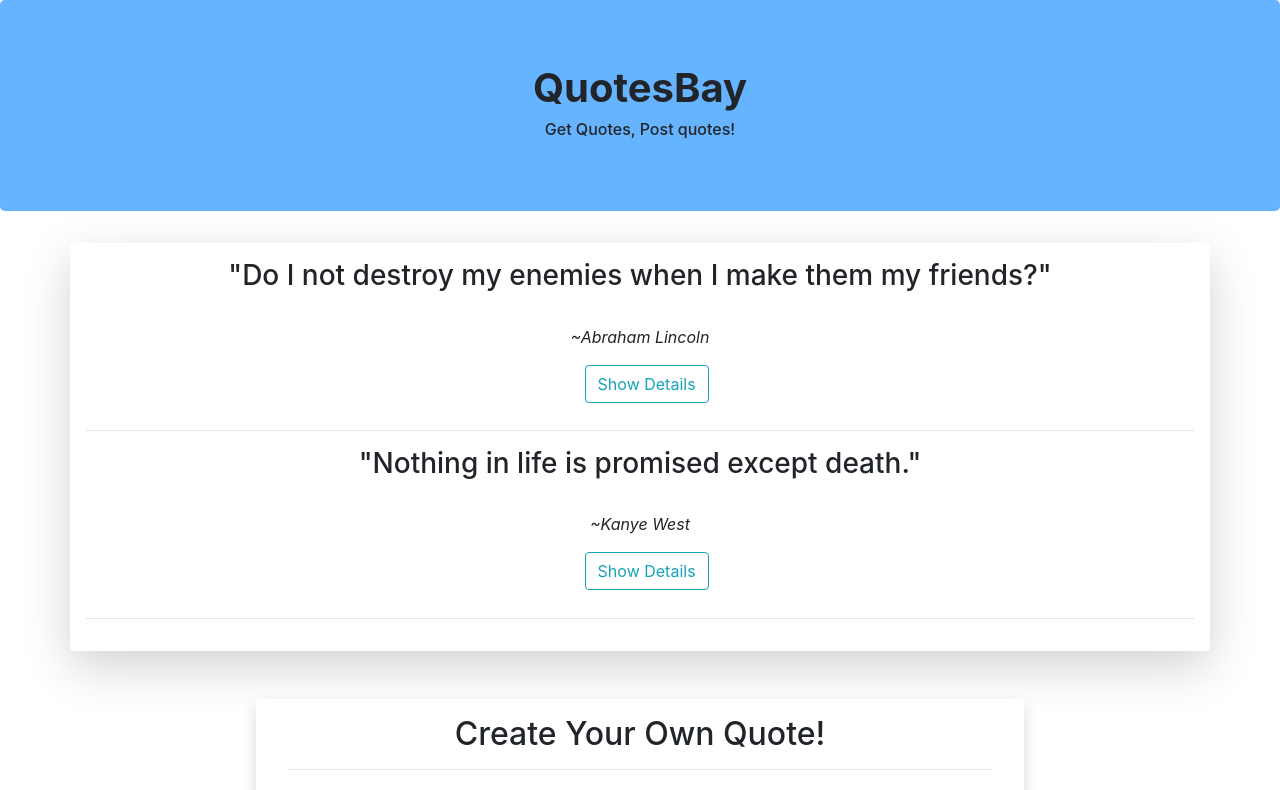
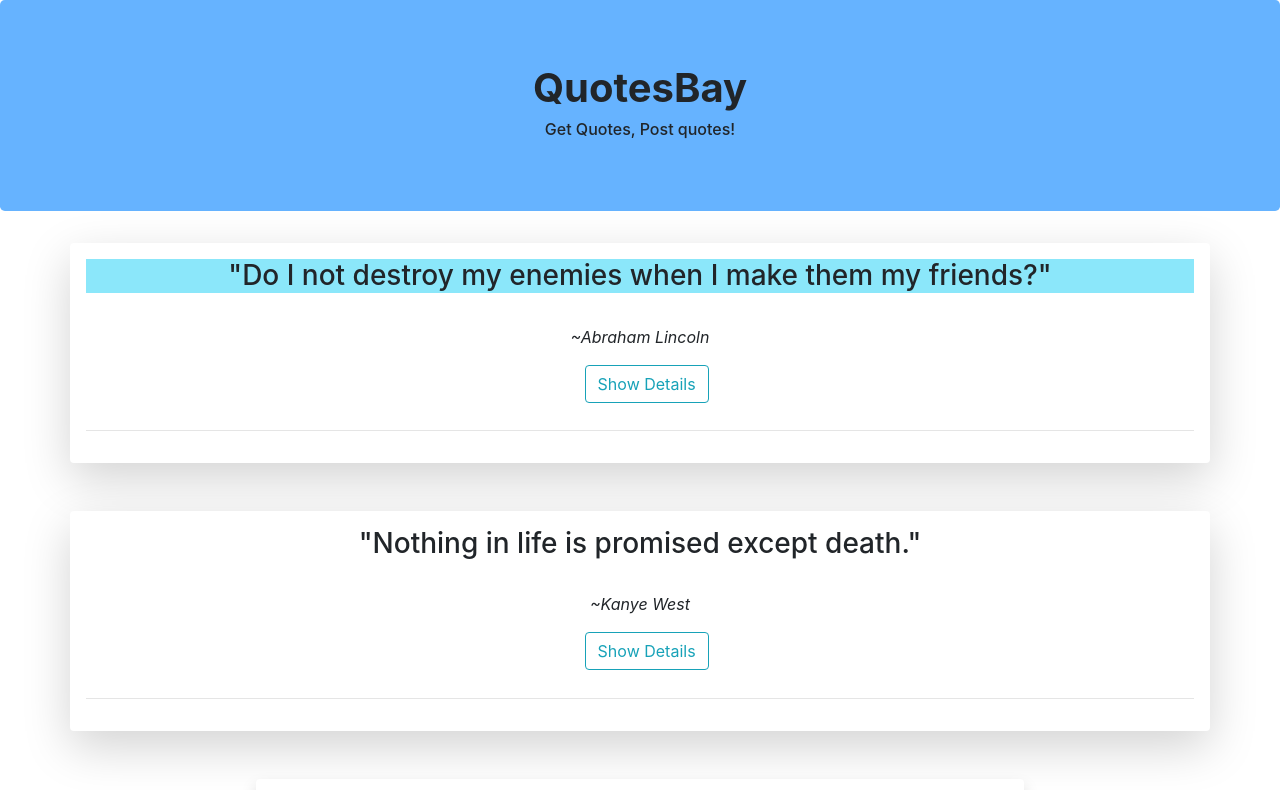
Before and after one commit to Mathewsalufwani/myquotes, an Angular app: page / in a window 1280 px wide. Shown: the top 790 px of the page. Built offline with nearby package versions, Linux system fonts and the light colour scheme.

Commit message:
make directive work

```diff
--- a/src/app/highlight.directive.ts
+++ b/src/app/highlight.directive.ts
@@ -1,10 +1,12 @@
-import { Directive } from '@angular/core';
+import { Directive, ElementRef } from '@angular/core';
 
 @Directive({
   selector: '[appHighlight]'
 })
 export class HighlightDirective {
 
-  constructor() { }
+  constructor(private elem: ElementRef) {
+    this.elem.nativeElement.style.backgroundColor = "rgb(139, 231, 250)";
+  }
 
 }
--- a/src/app/quotes/quotes.component.html
+++ b/src/app/quotes/quotes.component.html
@@ -3,14 +3,20 @@
   <h6>Get Quotes, Post quotes!</h6>
 </div>
 
-<div class = "container shadow-lg p-3 mb-5 bg-white rounded">
-  <div  *ngFor= 'let quote of quotes;let i = index'>
+<div *ngFor= 'let quote of quotes;let i = index' class = "container shadow-lg p-3 mb-5 bg-white rounded">
+  <div *ngIf="highlightHighest() === quote.upvote && quote.upvote > 0">
+    <h3 appHighlight>"{{quote.quote}}"</h3><br>
+    <p class="text-center"><em>~{{quote.author}}</em></p>
+    <button (click)='toggleDetails(i)' class="btn btn-outline-info">Show Details</button> <hr>
+  </div>
+  <div *ngIf="highlightHighest() !== quote.upvote || quote.upvote === 0">
     <h3>"{{quote.quote}}"</h3><br>
     <p class="text-center"><em>~{{quote.author}}</em></p>
     <button (click)='toggleDetails(i)' class="btn btn-outline-info">Show Details</button> <hr>
-    <app-quote-detail *ngIf='quote.showDescription' [quote]='quote' (isComplete) = 'completeQuote($event,i)'></app-quote-detail>
   </div>
+  <app-quote-detail *ngIf='quote.showDescription' [quote]='quote' (isComplete) = 'completeQuote($event,i)'></app-quote-detail>
 </div>
+
 
 <div  id = "ld" class="shadow p-3 mb-5 bg-white rounded">
   <app-quote-form (addQuote)="addNewQuote($event)"></app-quote-form>
--- a/src/app/quotes/quotes.component.ts
+++ b/src/app/quotes/quotes.component.ts
@@ -22,6 +22,23 @@ export class QuotesComponent implements OnInit {
 
   }
 
+  highlightHighest() {
+    /* function for getting quote with highest vote*/
+    let quotesUpvote = []
+    let highestUpVote: number
+    for (let j = 0; j < this.quotes.length; j++) {
+      quotesUpvote.push(this.quotes[j].upvote)
+    }
+
+    quotesUpvote.sort(function (a, b) {
+      return b - a
+    })
+    highestUpVote = quotesUpvote[0]
+    return highestUpVote;
+  }
+
+
+
   completeQuote(isComplete, index){
     if (isComplete) {
       let toDelete = confirm(`Are you sure you want to delete this quote?`)
```
